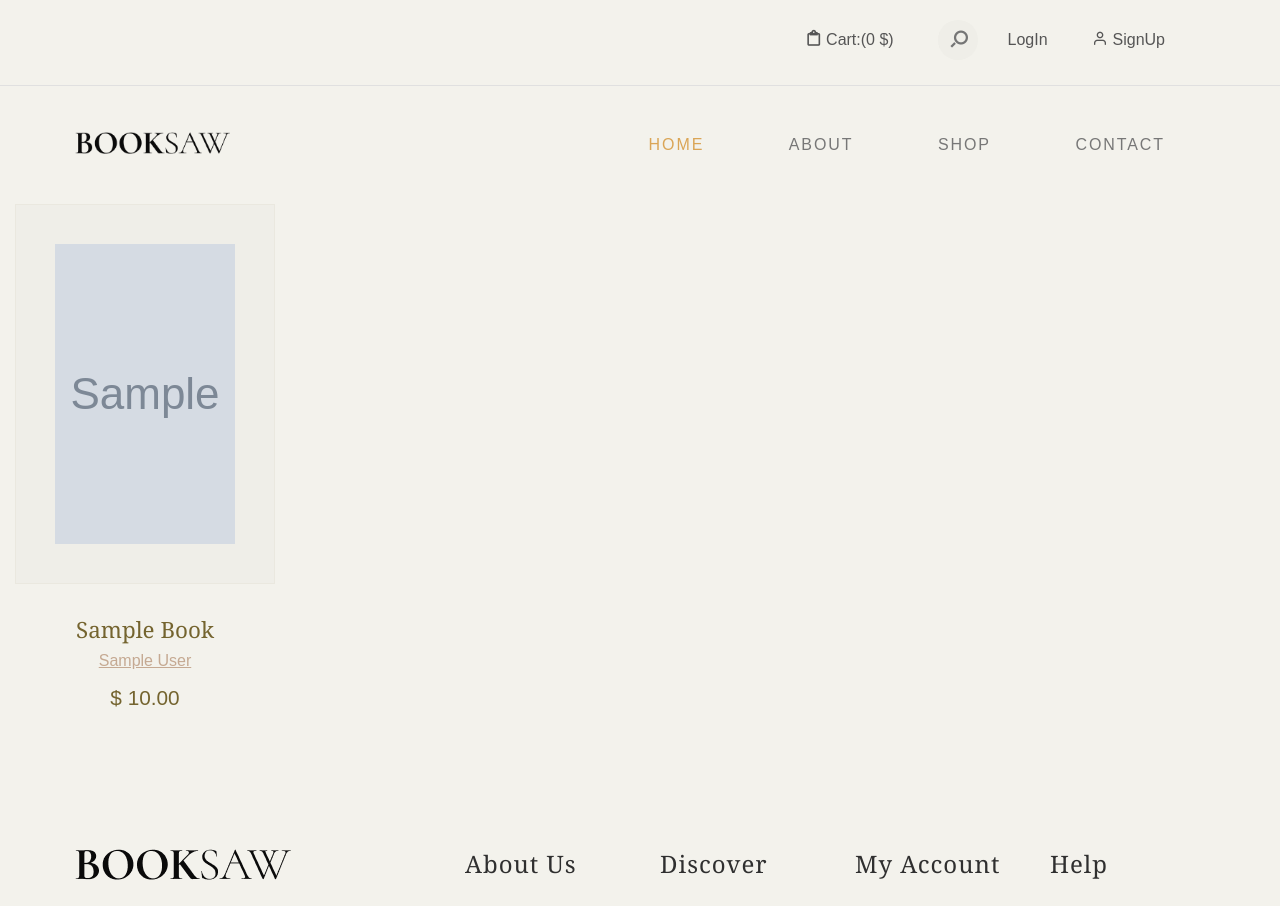
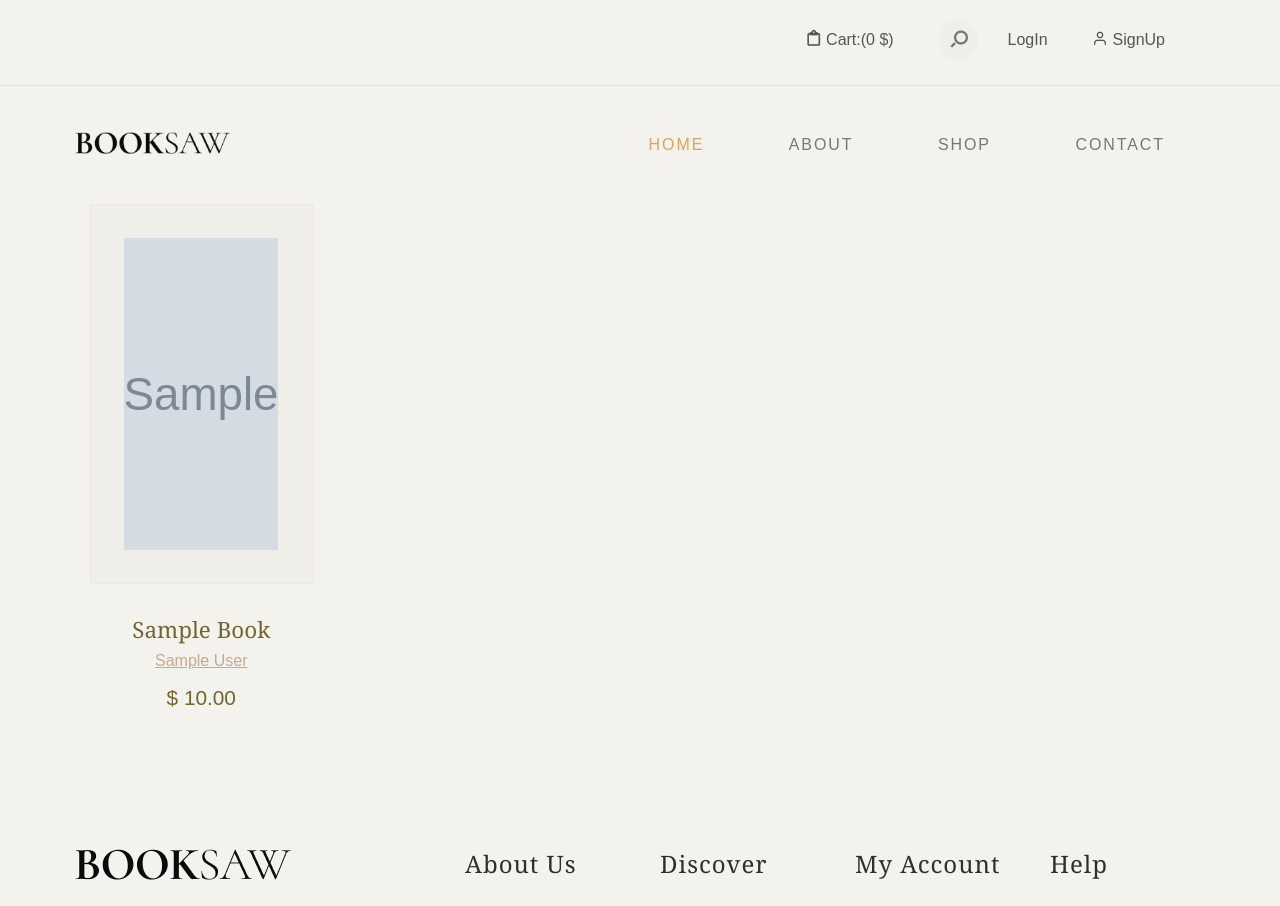
Before and after one commit to SaugatMgr/BookStore, a Django app: page /books/all-products/ in a window 1280 px wide. Shown: the top 906 px of that part. Run offline with Django 4.2, Linux system fonts and the light colour scheme; tables that the repository leaves empty hold one stand-in row (Sample ...); the page is wider than the window, and the part outside it is not shown; some libraries are stand-ins or nearby versions; some web fonts are replaced.

Commit message:
putting everything inside container

```diff
--- a/templates/all_products.html
+++ b/templates/all_products.html
@@ -2,6 +2,7 @@
 
 
 {% block content %}
+<div class="container">
     <div class="row">
         {% for book in books %}
             <div class="col-md-3">
@@ -26,4 +27,5 @@
             </div>
         {% endfor %}
     </div>
+</div>
 {% endblock content %}
```
